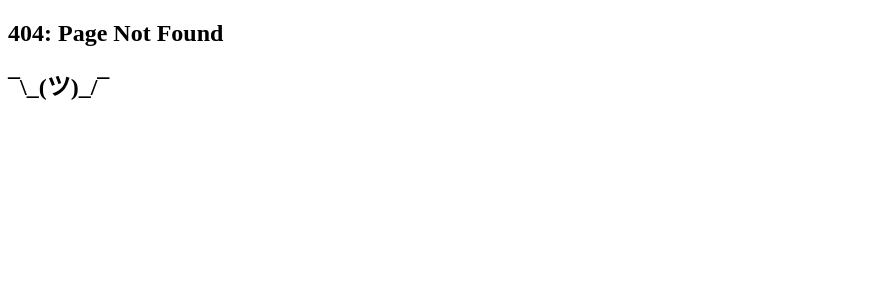
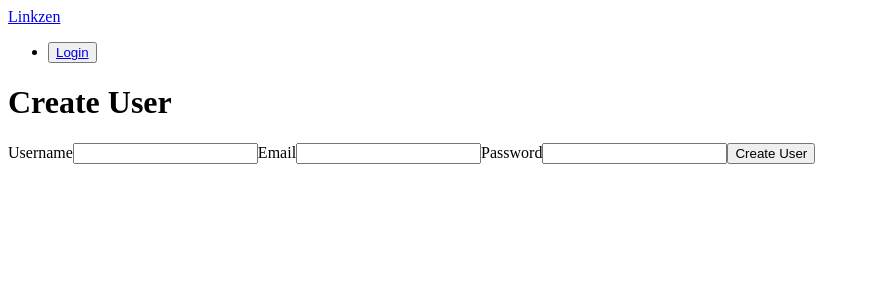
Before and after one commit to JacobBaqleh1/Linkzen, a React (Vite) app in the folder Develop/client/: page /create-user in a window 1280 px wide. Before the commit this address had no page. Shown: the top 300 px of the page, without its empty margins (0-871 px from the left). Built offline with nearby package versions, Linux system fonts and the light colour scheme.

Commit message:
added create user page

```diff
--- /dev/null
+++ b/Develop/client/src/api/createAPI.tsx
@@ -0,0 +1,33 @@
+interface UserData {
+    id: number;
+    name: string;
+    email: string;
+    password: string;
+}
+
+
+// Create a user
+const createUser = async (userData: UserData) => {
+    try {
+        const response = await fetch('/api/users', {
+        method: 'POST',
+        headers: {
+            'Content-Type': 'application/json',
+        },
+        body: JSON.stringify(userData),
+        });
+        const data = await response.json();
+
+        if (!response.ok) {
+        throw new Error('User creation failed, check network tab!');
+        }
+
+        return data;
+
+    } catch (err) {
+        console.log('Error from user creation:', err);
+        return Promise.reject('Could not create user');
+    }
+    };
+
+    export { createUser };
--- /dev/null
+++ b/Develop/client/src/pages/CreateUser.tsx
@@ -0,0 +1,67 @@
+
+import { useState, FormEvent, ChangeEvent } from "react";
+import { useNavigate } from "react-router-dom"; // Importing useNavigate for navigation
+import { createUser } from "../api/createAPI"; // API function for user creation
+
+const CreateUser = () => {
+  const [userData, setUserData] = useState({
+    id: 0,
+    name: '',
+    username: '',
+    email: '',
+    password: ''
+  });
+
+  const navigate = useNavigate(); // Using useNavigate to navigate
+
+  const handleChange = (e: ChangeEvent<HTMLInputElement>) => {
+    const { name, value } = e.target;
+    setUserData({
+      ...userData,
+      [name]: value
+    });
+  };
+
+  const handleSubmit = async (e: FormEvent) => {
+    e.preventDefault();
+    try {
+      const response = await createUser(userData); // API call to create a new user
+      console.log("User created successfully:", response);
+      navigate("/login"); // Redirect to login page after successful creation
+    } catch (err) {
+      console.error("Error creating user:", err);
+    }
+  };
+
+  return (
+    <div className="container">
+      <form className="form" onSubmit={handleSubmit}>
+        <h1>Create User</h1>
+        <label>Username</label>
+        <input
+          type="text"
+          name="username"
+          value={userData.username}
+          onChange={handleChange}
+        />
+        <label>Email</label>
+        <input
+          type="email"
+          name="email"
+          value={userData.email}
+          onChange={handleChange}
+        />
+        <label>Password</label>
+        <input
+          type="password"
+          name="password"
+          value={userData.password}
+          onChange={handleChange}
+        />
+        <button type="submit">Create User</button>
+      </form>
+    </div>
+  );
+};
+
+export default CreateUser;
--- /dev/null
+++ b/Develop/client/src/pages/HomePage.tsx
@@ -0,0 +1,30 @@
+import React from 'react';
+import { useNavigate } from 'react-router-dom';
+
+const HomePage: React.FC = () => {
+    const navigate = useNavigate();
+
+    const handleLogin = () => {
+        // Navigate to login page
+        navigate('/login');
+    };
+
+    const handleCreateUser = () => {
+        // Navigate to signup page
+        navigate('/create-user');
+    };
+
+    return (
+        <div style={{ textAlign: 'center', marginTop: '50px' }}>
+            <h1>Welcome to the LinkZen</h1>
+            <button onClick={handleLogin} style={{ margin: '10px', padding: '10px 20px' }}>
+                Login
+            </button>
+            <button onClick={handleCreateUser} style={{ margin: '10px', padding: '10px 20px' }}>
+                Create User
+            </button>
+        </div>
+    );
+};
+
+export default HomePage;
--- a/Develop/client/src/pages/Login.tsx
+++ b/Develop/client/src/pages/Login.tsx
@@ -1,5 +1,5 @@
 import { useState, FormEvent, ChangeEvent } from "react";
-
+import { useNavigate } from "react-router-dom"; //Importing useNavigate from react-router-dom
 import Auth from '../utils/auth';
 import { login } from "../api/authAPI";
 
@@ -8,6 +8,8 @@ const Login = () => {
     username: '',
     password: ''
   });
+
+  const navigate = useNavigate(); //Using useNavigate to redirect the user to the home page after login
 
   const handleChange = (e: ChangeEvent<HTMLInputElement | HTMLSelectElement>) => {
     const { name, value } = e.target;
@@ -26,6 +28,12 @@ const Login = () => {
       console.error('Failed to login', err);
     }
   };
+
+  // Function to navigate to the create user page
+  const handleCreateUser = () => {
+    navigate('/create-user');
+  };
+
 
   return (
     <div className='container'>
@@ -47,6 +55,7 @@ const Login = () => {
         />
         <button type='submit'>Submit Form</button>
       </form>
+      <button onClick={handleCreateUser}>Create User</button>
     </div>
 
   )
```
Also changed, not shown: Develop/client/src/main.tsx (+11 -0 lines), 2 other files (tests, documents, lock files or other folders).
